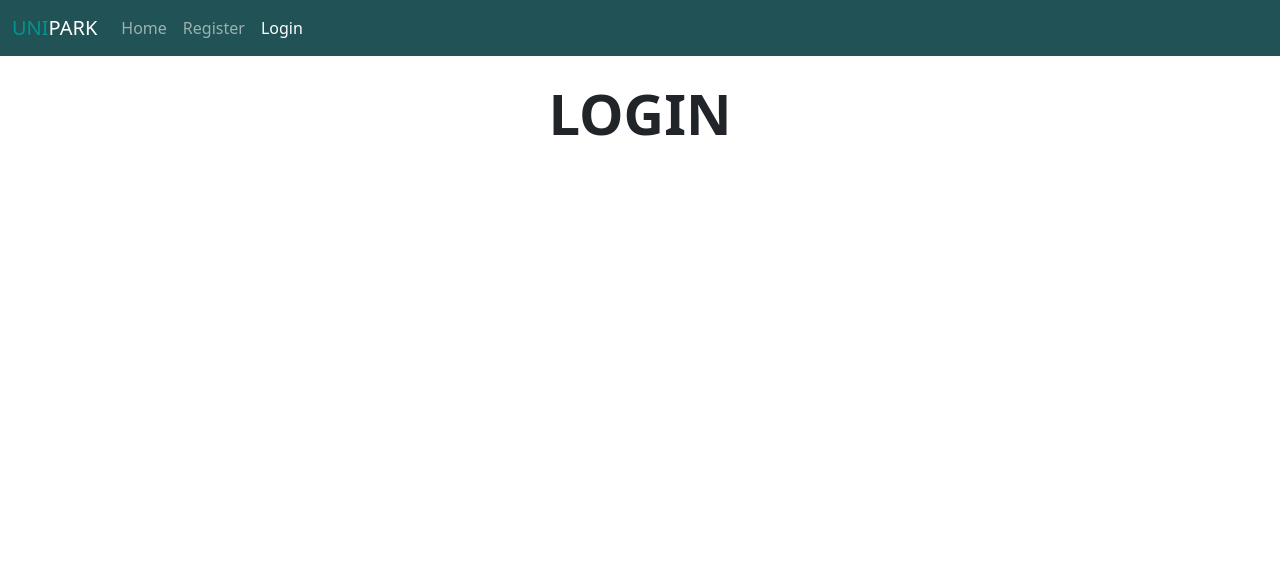
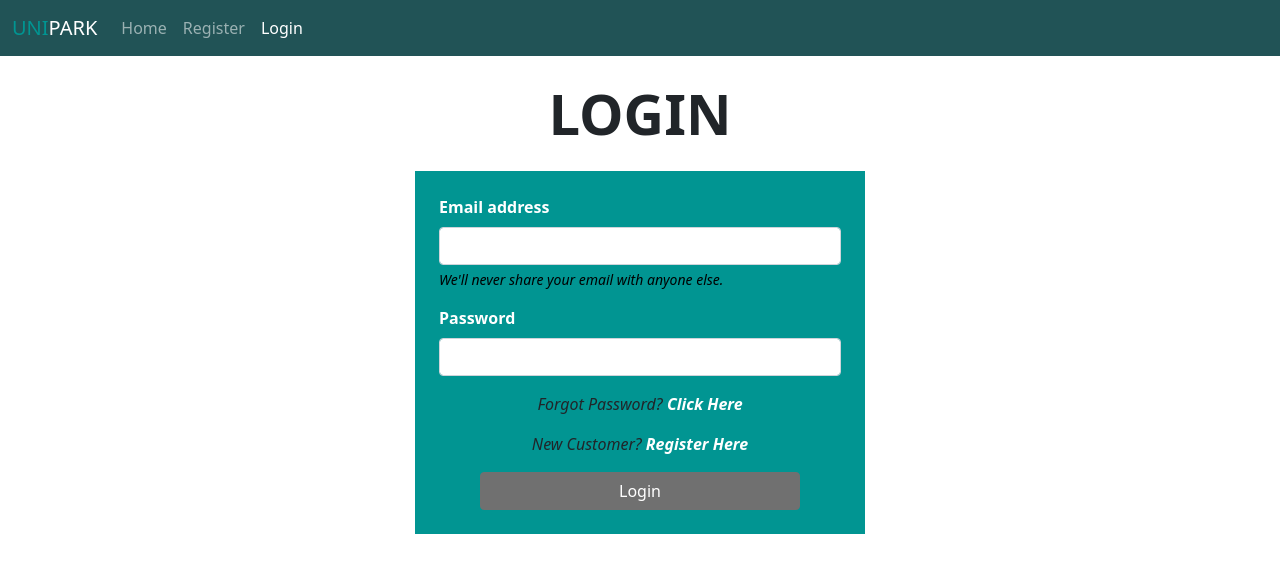
Before and after one commit to kamil2000pl/UniPark, a Flask app: page /login in a window 1280 px wide. Shown: the top 573 px of the page. Run offline with Flask 2, Linux system fonts and the light colour scheme.

Commit message:
LOGIN FORM - Base Login Form complete, may need to adjust later - BRIAN

```diff
--- a/templates/_macros.html
+++ b/templates/_macros.html
@@ -47,3 +47,30 @@
         </form>
     </div>
 {% endmacro %}
+
+{% macro login_form_section() %}
+    <div class="container">
+        <form class="main-form m-auto bg-form p-4">
+            <div class="row justify-content-center">
+            <div class="mb-3 col-sm-12">
+                <label for="inputEmail" class="form-label">Email address</label>
+                <input type="email" class="form-control" id="inputEmail" aria-describedby="register">
+                <div id="emailHelperText" class="form-text">We'll never share your email with anyone else.</div>
+            </div>
+            <div class="mb-3 col-sm-12">
+                <label for="inputPassword" class="form-label">Password</label>
+                <input type="password" class="form-control" id="inputPassword">
+            </div>
+                <div class="mb-3 col-sm-12 text-center">
+                <span class="fst-italic">Forgot Password?</span>
+                <a href="" class="text-white fst-italic text-decoration-none fw-bold">Click Here</a>
+            </div>
+            <div class="mb-3 col-sm-12 text-center">
+                <span class="fst-italic">New Customer?</span>
+                <a href="register" class="text-white fst-italic text-decoration-none fw-bold">Register Here</a>
+            </div>
+            <button type="submit" class="btn w-75 btn-primary">Login</button>
+            </div>
+        </form>
+    </div>
+{% endmacro %}
--- a/templates/base.html
+++ b/templates/base.html
@@ -36,6 +36,10 @@
 {% block register_form_section %} {% endblock %}
 {# *********** REGISTER FORM SECTION *********** #}
 
+{# *********** LOGIN FORM SECTION *********** #}
+{% block login_form_section %} {% endblock %}
+{# *********** LOGIN FORM SECTION *********** #}
+
  <script src="https://cdn.jsdelivr.net/npm/bootstrap@5.1.3/dist/js/bootstrap.bundle.min.js" integrity="sha384-ka7Sk0Gln4gmtz2MlQnikT1wXgYsOg+OMhuP+IlRH9sENBO0LRn5q+8nbTov4+1p" crossorigin="anonymous"></script>
 </body>
 </html>
--- a/templates/login.html
+++ b/templates/login.html
@@ -1,5 +1,5 @@
 {% extends "base.html" %}
-{% from "_macros.html" import page_head_section, form_section %}
+{% from "_macros.html" import page_head_section, login_form_section %}
 
 {% set active_page = "login" %}
 
@@ -10,3 +10,7 @@
 {% block page_head_section %}
     {{ page_head_section("Login") }}
 {% endblock %}
+
+{% block login_form_section %}
+    {{ login_form_section() }}
+{% endblock %}
```
